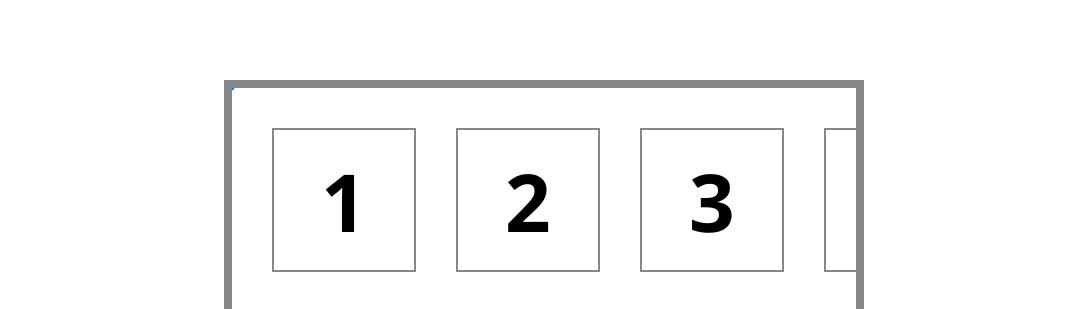
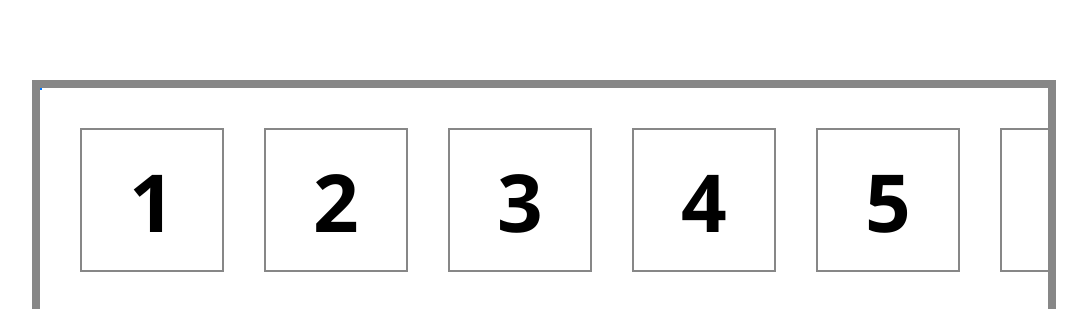
Before and after one commit to CodeSteppe/area-selector, a plain HTML site: page index.html in a window 1280 px wide. Shown: the top 309 px of the page, without its empty margins (96-1183 px from the left). Drawn offline with Linux system fonts and the light colour scheme.

Commit message:
update style

```diff
--- a/style.css
+++ b/style.css
@@ -14,7 +14,7 @@ body {
 }
 
 #grid {
-  width: 80vh;
+  width: 80vw;
   height: 80vh;
   display: grid;
   grid-template-columns: repeat(10, 1fr);
```
